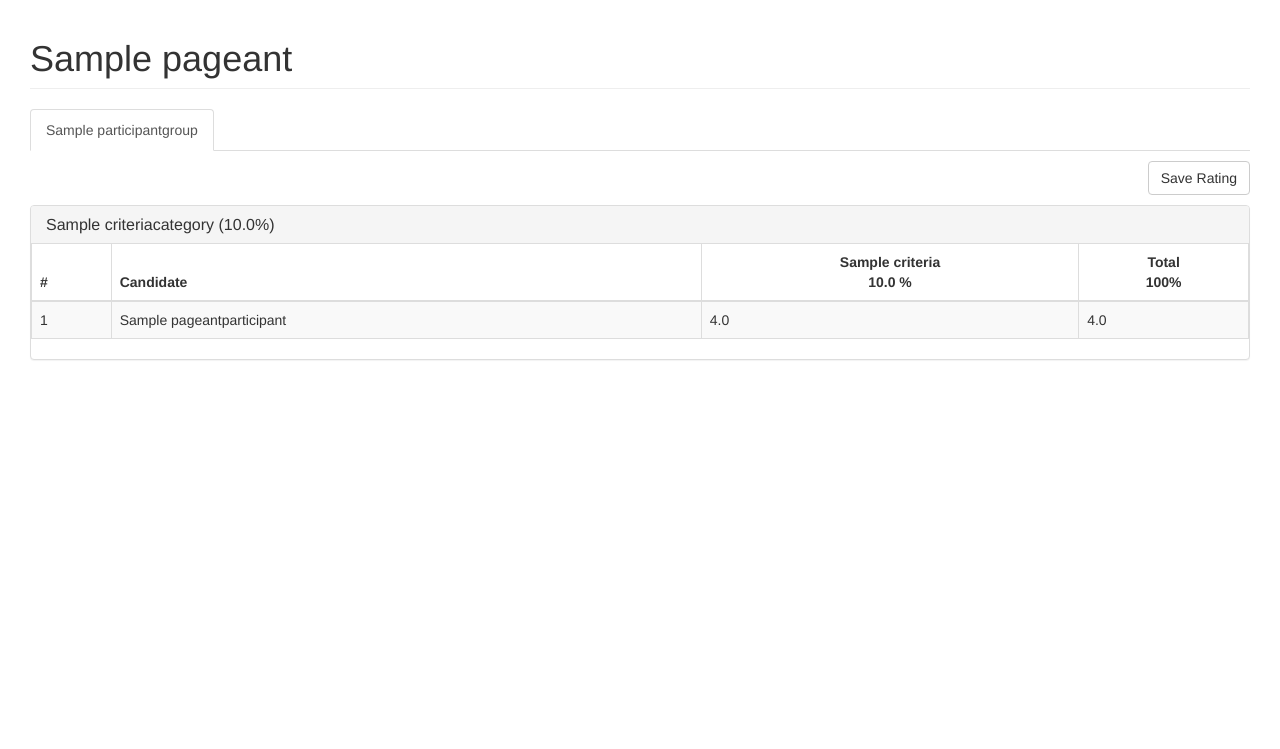
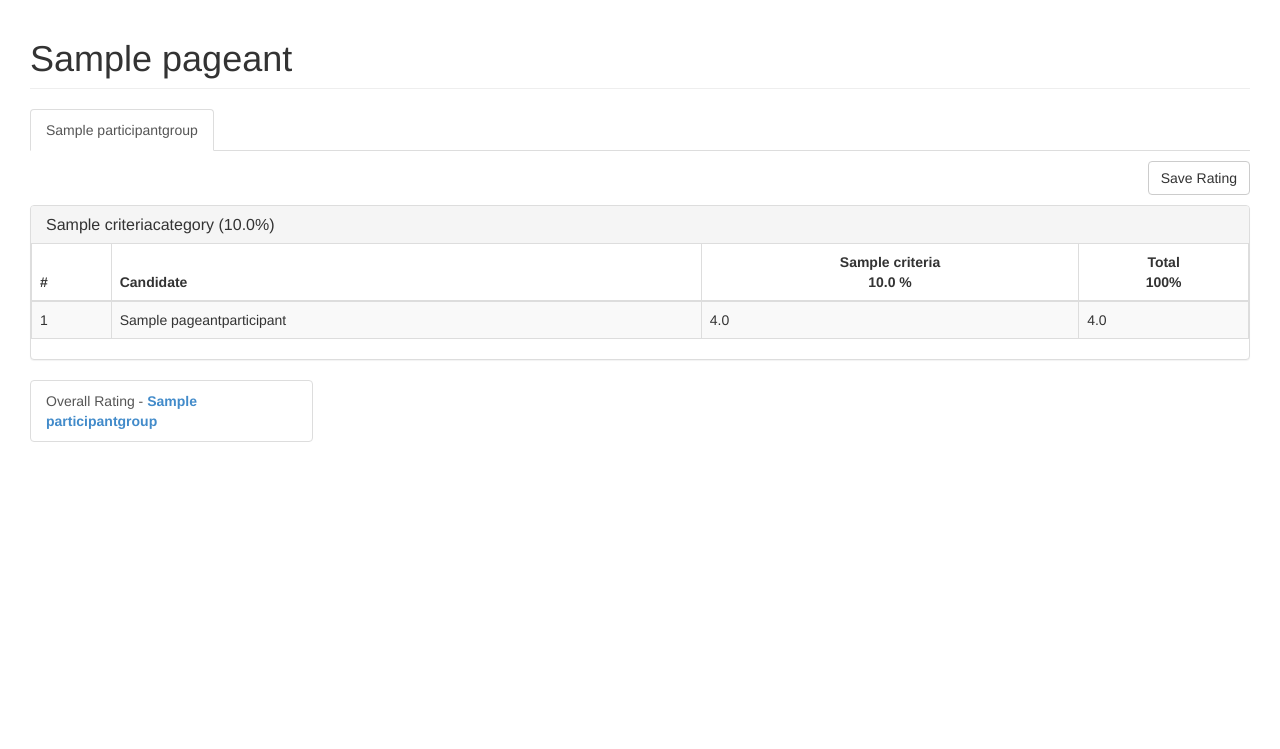
Before and after one commit to aldrichmuyco/event, a Django app: page /pageant/1 in a window 1280 px wide. Shown: the part 52-801 px from the top of the page. Run offline with Django 3.2, Linux system fonts and the light colour scheme; tables that the repository leaves empty hold one stand-in row (values such as "Sample post"); some libraries are stand-ins or nearby versions.

Commit message:
Create overall rating link to templates/pageant_details_open.html

```diff
--- a/templates/pageant_details_open.html
+++ b/templates/pageant_details_open.html
@@ -179,6 +179,13 @@
                             </div>
                         {% endif %}
                     </div>
+                    <div class="col-lg-3">
+                        <div class="list-group">
+                            {% for group in groups %}
+                                <a href="/pageant_overall/{{details.id}}/{{group.detail.id}}" class="list-group-item" target="_blank">Overall Rating - <strong class="text-primary">{{group.detail.name}}</strong></a>
+                            {% endfor %}
+                        </div>
+                    </div>
                     <!-- /.col-lg-12 -->
             </div>
             <!-- /.row -->
```
